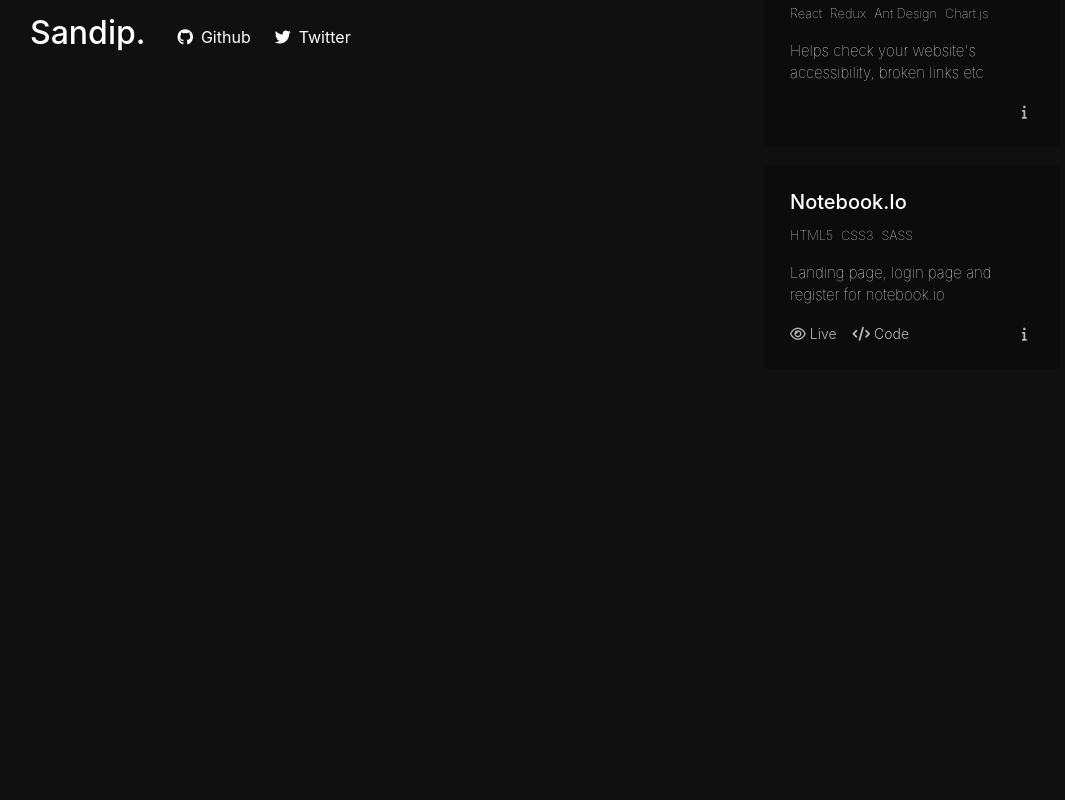
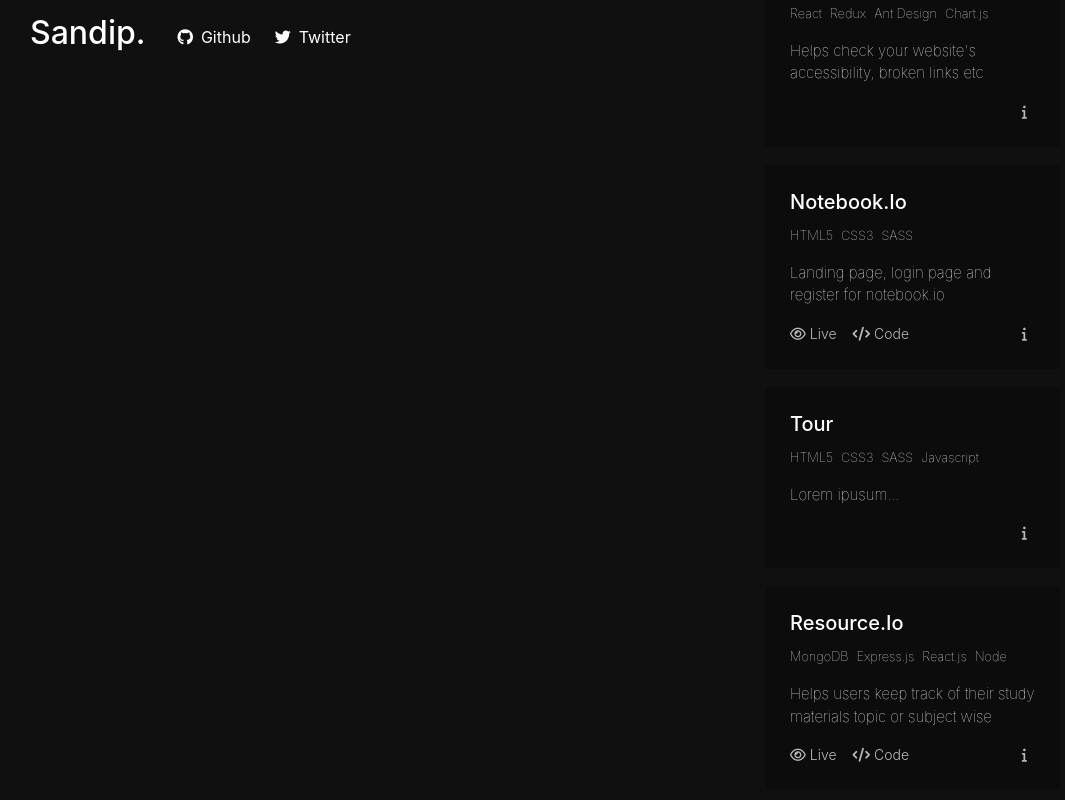
Before and after one commit to Sandip-Z/portfolio, a React (Create React App) app: page / in a window 1280 px wide. Shown: the part 536-1336 px from the top of the page, without its empty margins (55-1120 px from the left). Before the commit the page ends 914 px from the top, so only its background shows below. Built offline with nearby package versions, Linux system fonts and the light colour scheme.

Commit message:
[add] margin-bottom on .page class

```diff
--- a/src/content/works.js
+++ b/src/content/works.js
@@ -38,25 +38,25 @@ export const works = [
     detail: true,
     images: ["nb_land.png", "nb_login.png", "nb_register.png"],
   },
-  // {
-  //   id: 6,
-  //   title: "Tour",
-  //   description: "Lorem ipusum...",
-  //   technology: ["HTML5", "CSS3", "SASS", "Javascript"],
-  //   code: "",
-  //   live: "",
-  //   detail: true,
-  // },
-  // {
-  //   id: 5,
-  //   title: "Resource.io",
-  //   description:
-  //     "Helps users keep track of their study materials topic or subject wise",
-  //   technology: ["MongoDB", "Express.js", "React.js", "Node"],
-  //   code: "https://github.com/Sandip-Z/notebook.io_landing_page",
-  //   live: "s",
-  //   detail: true,
-  // },
+  {
+    id: 6,
+    title: "Tour",
+    description: "Lorem ipusum...",
+    technology: ["HTML5", "CSS3", "SASS", "Javascript"],
+    code: "",
+    live: "",
+    detail: true,
+  },
+  {
+    id: 5,
+    title: "Resource.io",
+    description:
+      "Helps users keep track of their study materials topic or subject wise",
+    technology: ["MongoDB", "Express.js", "React.js", "Node"],
+    code: "https://github.com/Sandip-Z/notebook.io_landing_page",
+    live: "s",
+    detail: true,
+  },
   // {
   //   id: 6,
   //   title: "Tour",
--- a/src/index.css
+++ b/src/index.css
@@ -146,6 +146,7 @@ code {
 
 .page {
   margin-top: 3rem;
+  margin-bottom: 3rem;
 }
 
 .visiting-card {
```
